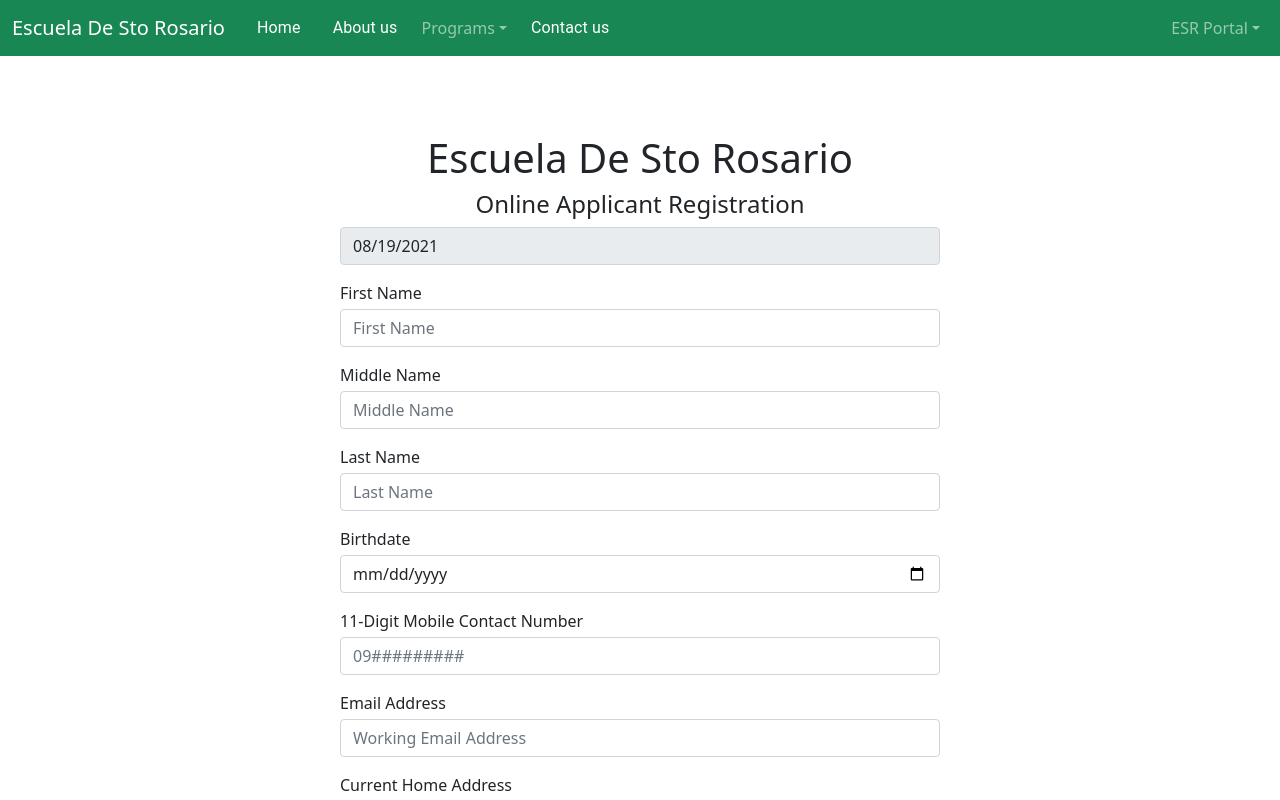
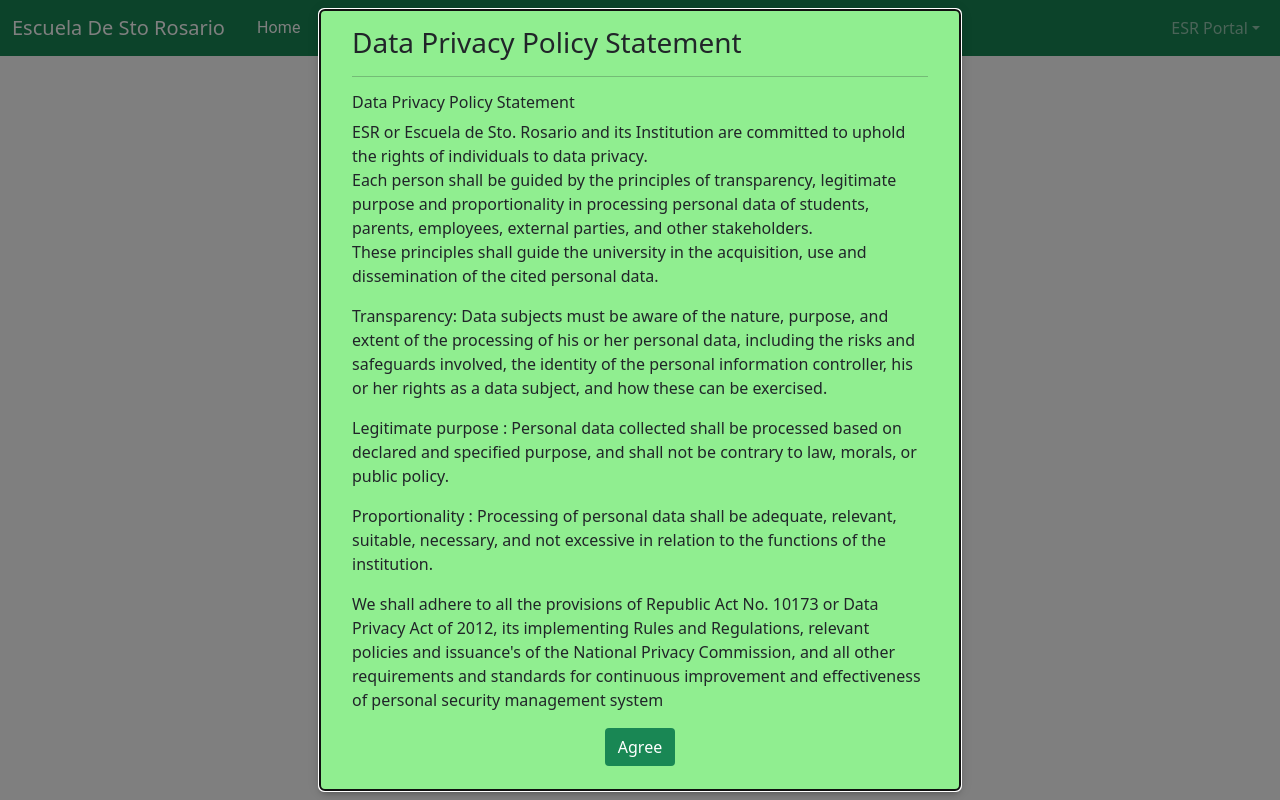
Before and after one commit to umerfarooq777/react-school-web-app, a React (Create React App) app: page /admission in a window 1280 px wide. Shown: the top 800 px of the page. Built offline with nearby package versions, Linux system fonts and the light colour scheme; no server answers; a web font is replaced by a local one.

Commit message:
added Privacy Policy Modal

```diff
--- a/src/components/Admission/Form/FormForm.js
+++ b/src/components/Admission/Form/FormForm.js
@@ -26,6 +26,15 @@ const useStyles = makeStyles((theme) => ({
         boxShadow: theme.shadows[5],
         padding: theme.spacing(2, 4, 3),
     },
+
+    paperPrivacy: {
+        backgroundColor: 'lightgreen',
+        border: 'none',
+        borderRadius: '5px',
+        boxShadow: theme.shadows[5],
+        padding: theme.spacing(2, 4, 3),
+        maxWidth: '50vw',
+    },
 }));
 
 const FormForm = (props) => {
@@ -33,12 +42,18 @@ const FormForm = (props) => {
     const classes = useStyles();
     const [open, setOpen] = React.useState(false);
     const [error, setError] = React.useState(false);
+    const [privacy, setPrivacy] = React.useState(true);
     const [validationStyle, setValidationStyle] = useState('');
 
     const handleClose = () => {
         setOpen(false);
         setError(false);
+        setPrivacy(false)
     };
+
+    const handlePrivacy = () => {
+        setPrivacy(true)
+    }
 
     const [fName, setFName] = useState('');
     const [lName, setLName] = useState('');
@@ -88,7 +103,7 @@ const FormForm = (props) => {
     const handleSubmit = (e) => {
         e.preventDefault();
 
-        if (fName === '' || mName === '' || lName === '' || birthday === '' || contact === '' || email === '' || address === '' || program === '' || /^\s*$/.test(fName) || /^\s*$/.test(mName) || /^\s*$/.test(lName) || /^\s*$/.test(birthday) || /^\s*$/.test(contact) || /^\s*$/.test(email) || /^\s*$/.test(address) || /^\s*$/.test(program)) {
+        if (fName === '' || mName === '' || lName === '' || birthday === '' || contact === '' || email === '' || address === '' || program === '' || /^\s*$/.test(fName) || /^\s*$/.test(mName) || /^\s*$/.test(lName) || /^\s*$/.test(birthday) || /^\s*$/.test(contact) || /^\s*$/.test(email) || /^\s*$/.test(address) || /^\s*$/.test(program) || program !== 'Pre-School' || program !== 'Gradeschool' || program !== 'Senior Highschool' || program !== 'Junior Highschool') {
 
             setValidationStyle(`red`)
             setError(true);
@@ -104,6 +119,7 @@ const FormForm = (props) => {
             setAddress('');
             setProgram('');
             setOpen(true);
+            setPrivacy(false);
             setValidationStyle(``)
 
             fetch('https://react-getting-started-b6430-default-rtdb.asia-southeast1.firebasedatabase.app/enrollee.json',
@@ -244,7 +260,7 @@ const FormForm = (props) => {
                 <div>
                     <label htmlFor='program' className='form-check-label mt-3'>Educational Program</label>
                     <br />
-                    <small>Pre-School | Gradeschool | Senior/Junior Highschool</small>
+                    <small>Preschool | Gradeschool | Junior Highschool | Senior Highschool</small>
                     <input
                         className='form-control  mt-1'
                         style={(program === '' || /^\s*$/.test(program)) ? { borderColor: validationStyle } : { borderColor: 'green' }}
@@ -271,6 +287,39 @@ const FormForm = (props) => {
                     </a>
                 </div>
             </form>
+
+            <Modal
+                aria-labelledby="transition-modal-title"
+                aria-describedby="transition-modal-description"
+                className={classes.modal}
+                open={privacy}
+                closeAfterTransition
+                BackdropComponent={Backdrop}
+                BackdropProps={{
+                    timeout: 500,
+                }}
+            >
+                <Fade in={privacy}>
+                    <div className={classes.paperPrivacy}>
+                        <h3 id="transition-modal-title">Data Privacy Policy Statement</h3>
+                        <hr />
+                        <h6 id="transition-modal-title">Data Privacy Policy Statement</h6>
+                        <p>
+                            ESR or Escuela de Sto. Rosario and its Institution are committed to uphold the rights of individuals to data privacy.
+                            <br />Each person shall be guided by the principles of transparency, legitimate purpose and proportionality in processing personal data of students, parents, employees, external parties, and other stakeholders.
+                            <br />These principles shall guide the university in the acquisition, use and dissemination of the cited personal data.
+                        </p>
+                        <p>Transparency: Data subjects must be aware of the nature, purpose, and extent of the processing of his or her personal data, including the risks and safeguards involved, the identity of the personal information controller, his or her rights as a data subject, and how these can be exercised.</p>
+                        <p>Legitimate purpose : Personal data collected shall be processed based on declared and specified purpose, and shall not be contrary to law, morals, or public policy.</p>
+                        <p>Proportionality : Processing of personal data shall be adequate, relevant, suitable, necessary, and not excessive in relation to the functions of the institution.</p>
+                        <p>We shall adhere to all the provisions of Republic Act No. 10173 or Data Privacy Act of 2012, its implementing Rules and Regulations, relevant policies and issuance's of the National Privacy Commission, and all other requirements and standards for continuous improvement and effectiveness of personal security management system</p>
+                        <div className='text-center'>
+                            <button type='button' className='btn bg-success text-white' onClick={handleClose}>Agree</button>
+                        </div>
+                    </div>
+                </Fade>
+            </Modal>
+
             <Modal
                 aria-labelledby="transition-modal-title"
                 aria-describedby="transition-modal-description"
--- a/src/components/TeacherPortal/TeacherSignIn.js
+++ b/src/components/TeacherPortal/TeacherSignIn.js
@@ -82,6 +82,13 @@ export default function TeacherSignIn() {
 
     const columns = [
         {
+            field: 'date',
+            headerName: 'Date of Registration',
+            width: 250,
+            type: 'date',
+            editable: false,
+        },
+        {
             field: 'id',
             headerName: 'Applicant ID',
             width: 190
@@ -141,6 +148,7 @@ export default function TeacherSignIn() {
 
     const rows = loadedEnrollee.map(meetup => (
         {
+            date: meetup.date,
             id: meetup.id,
             fName: meetup.fName,
             mName: meetup.mName,
@@ -198,13 +206,24 @@ export default function TeacherSignIn() {
             ) : (
                 <div className='teacher-signin'>
                     <div className="d-flex flex-column align-items-center">
-                        <Avatar className={classes.avatar}>
-                        </Avatar>
                         <Typography component="h1" variant="h5">
                             Teacher Portal
                         </Typography>
+                        <Avatar className={classes.avatar} />
+                        <div>
+                            <Button
+                                type="submit"
+                                fullWidth
+                                variant="contained"
+                                color="primary"
+                                className={classes.submit}
+                                onClick={() => logout()}
+                            >
+                                Sign Out
+                            </Button>
+                        </div>
                         <h1>ENROLLEE DATABASE</h1>
-                        <div style={{ height: '80vh', width: '90%' }}>
+                        <div style={{ height: '80vh', width: '90%' }} className="mb-5">
                             <DataGrid
                                 rows={rows}
                                 columns={columns}
@@ -213,18 +232,6 @@ export default function TeacherSignIn() {
                             />
                         </div>
                     </div>
-                    <Container component="main" maxWidth="xs" className="mb-5">
-                        <Button
-                            type="submit"
-                            fullWidth
-                            variant="contained"
-                            color="primary"
-                            className={classes.submit}
-                            onClick={() => logout()}
-                        >
-                            Sign Out
-                        </Button>
-                    </Container>
                 </div>
             )
         )
```
